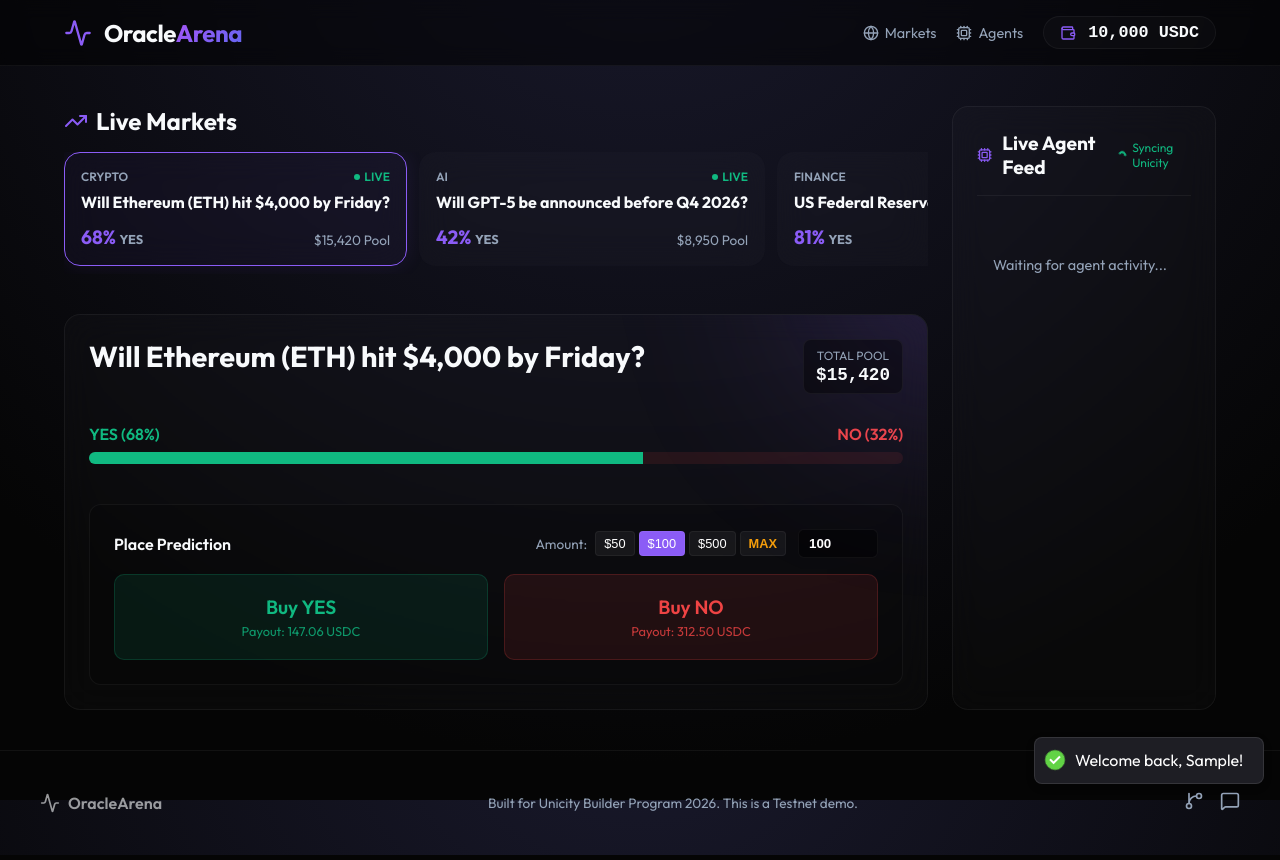
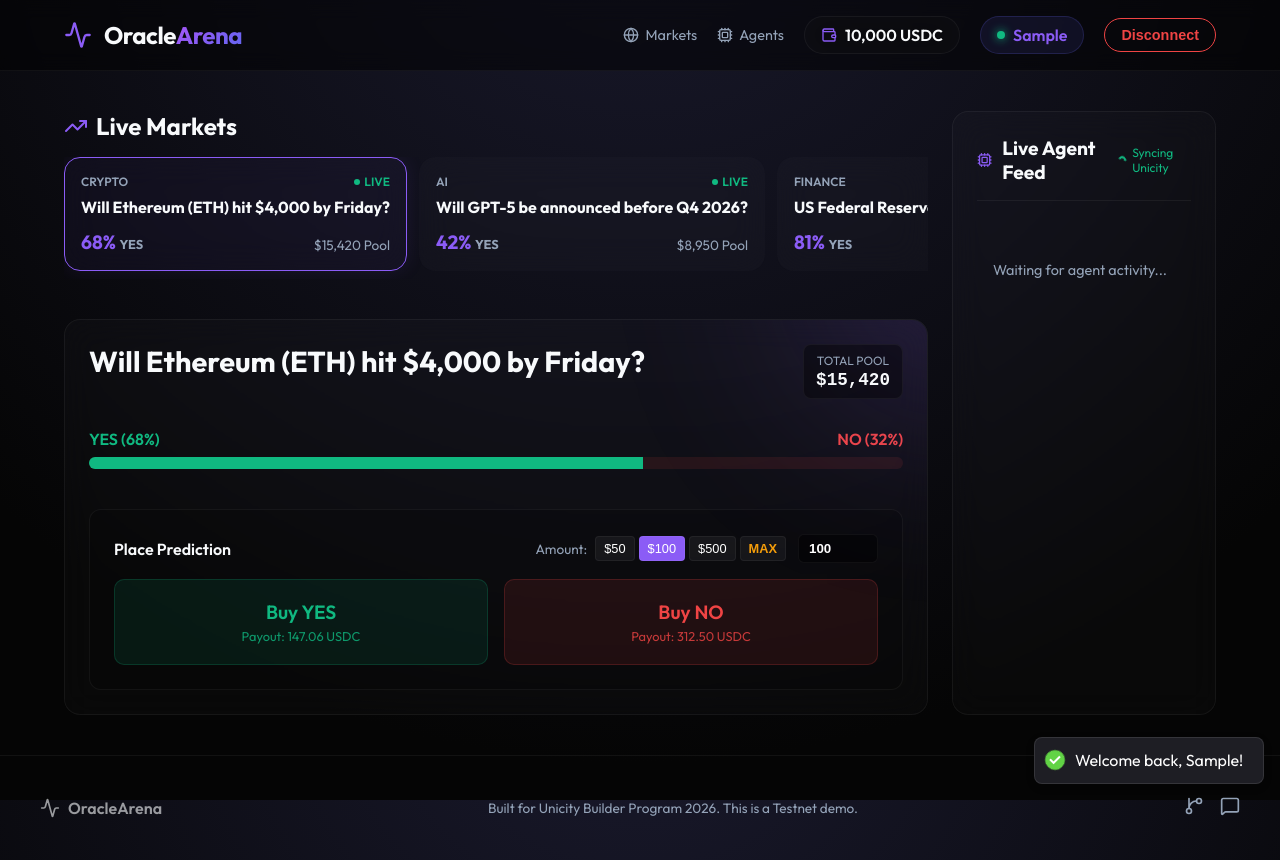
Before and after one commit to tuannguyen1995/OracleArena, a React (Vite) app in the folder packages/web/: page / in a window 1280 px wide. Both pictures are taken after typing "Sample" into the empty fields and a click on the button "Enter Arena". Built offline with nearby package versions, Linux system fonts and the light colour scheme.

Commit message:
feat: Add disconnect wallet button

```diff
--- a/packages/web/src/App.tsx
+++ b/packages/web/src/App.tsx
@@ -166,10 +166,29 @@ function App() {
             <a href="#" style={{ color: 'var(--text-muted)', textDecoration: 'none', fontSize: '0.9rem', display: 'flex', alignItems: 'center', gap: '6px' }}><Globe size={16}/> Markets</a>
             <a href="#" style={{ color: 'var(--text-muted)', textDecoration: 'none', fontSize: '0.9rem', display: 'flex', alignItems: 'center', gap: '6px' }}><Cpu size={16}/> Agents</a>
             {loggedIn ? (
-              <div style={{ display: 'flex', alignItems: 'center', gap: '12px', background: 'var(--surface-color)', padding: '6px 16px', borderRadius: '20px', border: '1px solid var(--surface-border)' }}>
+              <div style={{ display: 'flex', alignItems: 'center', gap: '20px' }}>
+              <div className="glass-panel" style={{ padding: '8px 16px', borderRadius: '20px', display: 'flex', alignItems: 'center', gap: '8px', border: '1px solid var(--surface-border)' }}>
                 <Wallet size={16} color="var(--primary-color)" />
-                <span style={{ fontWeight: '600', fontFamily: 'monospace', fontSize: '1.05rem' }}>{balance.toLocaleString()} USDC</span>
+                <span style={{ fontWeight: '600' }}>{balance.toLocaleString()} USDC</span>
               </div>
+              <div style={{ display: 'flex', alignItems: 'center', gap: '8px', background: 'rgba(99, 102, 241, 0.1)', padding: '8px 16px', borderRadius: '20px', border: '1px solid rgba(99, 102, 241, 0.2)' }}>
+                <div style={{ width: '8px', height: '8px', background: 'var(--success)', borderRadius: '50%', boxShadow: '0 0 10px var(--success)' }} />
+                <span style={{ fontWeight: '600', color: 'var(--primary-color)' }}>{nametag}</span>
+              </div>
+              <button
+                onClick={() => {
+                  setLoggedIn(false);
+                  setNametag('');
+                  localStorage.removeItem('oracle_loggedIn');
+                  localStorage.removeItem('oracle_nametag');
+                }}
+                style={{ background: 'transparent', border: '1px solid var(--danger)', color: 'var(--danger)', padding: '8px 16px', borderRadius: '20px', cursor: 'pointer', fontSize: '0.9rem', fontWeight: 'bold', transition: 'all 0.2s' }}
+                onMouseOver={(e) => { e.currentTarget.style.background = 'var(--danger)'; e.currentTarget.style.color = 'white'; }}
+                onMouseOut={(e) => { e.currentTarget.style.background = 'transparent'; e.currentTarget.style.color = 'var(--danger)'; }}
+              >
+                Disconnect
+              </button>
+            </div>
             ) : (
               <button className="btn btn-primary" style={{ padding: '8px 16px', fontSize: '0.85rem' }} onClick={() => document.getElementById('login-input')?.focus()}>
                 Connect Wallet
```
